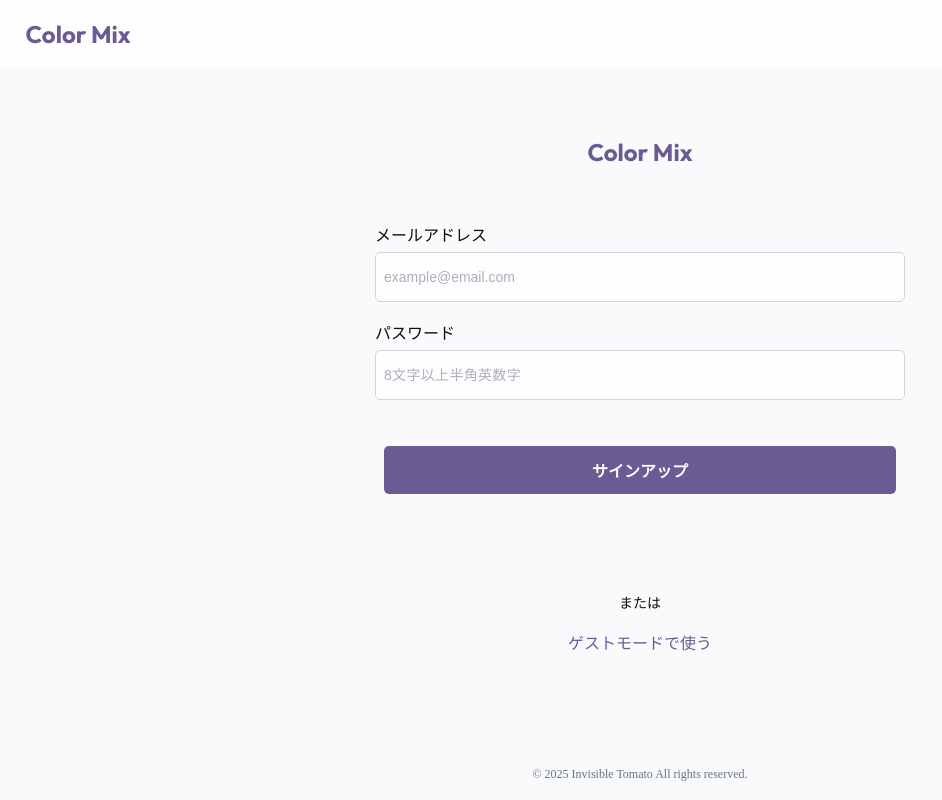
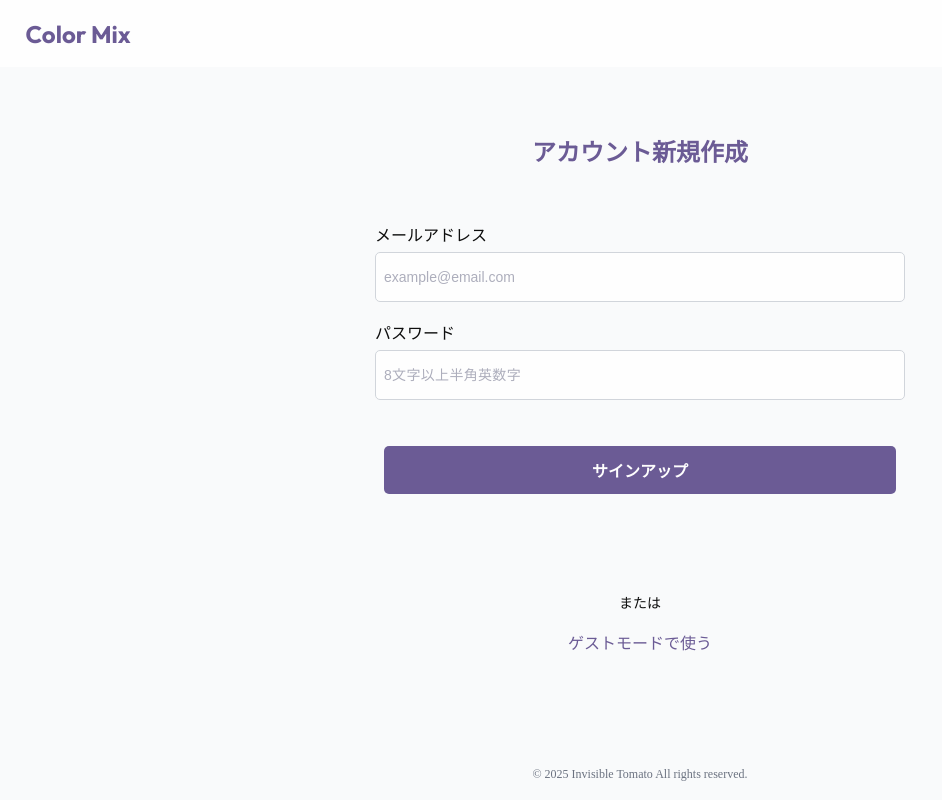
Before and after one commit to InvisibleTomato/color-mix, a Next.js app: page /signup in a window 1280 px wide. Shown: the whole page, without its empty margins (0-942 px from the left). Built offline with nearby package versions, Linux system fonts and the light colour scheme; no server answers.

Commit message:
✨ 既存のボタンコンポーネントにsignup用のmodelを追加

```diff
--- a/src/app/signup/page.tsx
+++ b/src/app/signup/page.tsx
@@ -5,7 +5,11 @@ import AuthForm from "../components/AuthForm/AuthForm";
 const SignIn = () => {
   return (
     <div>
-      <AuthForm title="Color Mix" buttonLabel="サインアップ" />
+      <AuthForm
+        title="アカウント新規作成"
+        buttonLabel="サインアップ"
+        mode="signup"
+      />
       {/* <button>Googleでログイン</button> */}
       <p className={styles.signinSpaceText}>または</p>
       <Link href={"/home"} className={styles.homeLink}>
```
